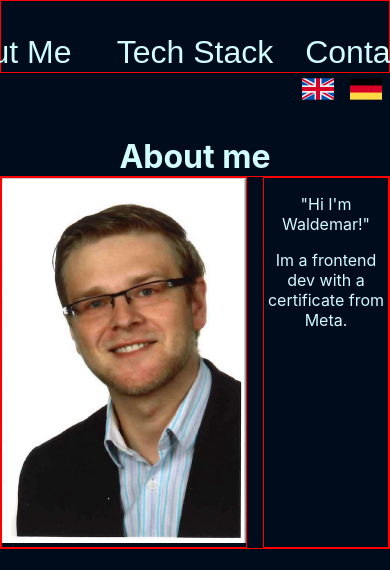
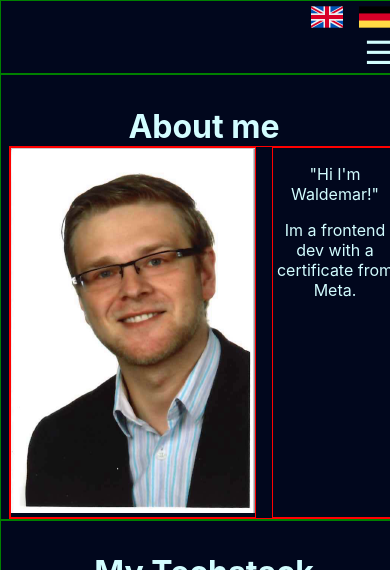
Before and after one commit to SenyorSchmidt/personalWebsite, a React (Create React App) app: page / in a window 390 px wide. Shown: the top 570 px of the page. Built offline with nearby package versions, Linux system fonts and the light colour scheme.

Commit message:
Added responsive design for smaller devices, incl. a burger menu for the navbar for xs, sm and md devices. Started with descriptions and symbols for techstack in english

```diff
--- a/src/App.css
+++ b/src/App.css
@@ -1,6 +1,4 @@
-*{
-  /*background-color: #0e1036;*/
-}
+
 
 h1{
   color:#d2fdff;
@@ -10,9 +8,10 @@ h1{
 }
 
 .mainContainer{
-  background-image: url("./pictures/background.jpg");
+ /* background-image: url("./pictures/background.jpg");
   background-size:cover ;
-  background-repeat: no-repeat;
+  background-repeat: no-repeat;*/
+  background-color: #01071d;
 }
 
 .navbar{
@@ -86,12 +85,48 @@ h1{
   cursor: pointer;
 }
 
+.burgermenu{
+  display: none;
+  font-size: 2rem;
+  background:none;
+  border: none;
+  color: white;
+  text-align: end;
+
+}
+
+.burgerbutton{
+  color:#d2fdff;
+  background-color: #01071d;
+  border: none;
+  font-size: 1em;
+  cursor:pointer;
+  text-align: end;
+}
+
+.burgerlist{
+  display: flex;
+  list-style: none;
+  color: #01071d;
+  font-size: 0.5em;
+  justify-content: end;
+  padding-right: 0.5em;
+}
+
+.burgerdiv{
+  position: fixed;
+  background-color: #d2fdff;
+  border-radius: 16px;
+  padding-right: 0.5em;
+  z-index: 1000;
+  box-shadow: -2px 0 5px #d2fdff;
+  right: 0em;
+}
 
 .aboutme{
   display: flex;
   justify-content: center;
   text-align: center;
-
   border: 1px solid red;
 }
 
@@ -135,6 +170,7 @@ h1{
   margin-right: auto;
   padding-left: 0.5rem;
   padding-right: 0.5rem;
+  border: 1px solid green;
 }
 
 /* 2xl */
@@ -163,12 +199,36 @@ h1{
   .container {
     max-width: 640px;
   }
+  .navbar{
+    display: none;
+  }
+  .burgermenu{
+    display:block;
+  }
+  .burgerlist{
+    display:none
+  }
+  .burgerlist.active{
+    display: flex;
+  }
 }
 
 /* sm */
 @media (max-width: 640px) {
   .container {
     max-width: 475px;
+  }
+  .navbar{
+    display: none;
+  }
+  .burgermenu{
+    display:block;
+  }
+  .burgerlist{
+    display:none
+  }
+  .burgerlist.active{
+    display: flex;
   }
 }
 
@@ -177,4 +237,16 @@ h1{
   .container {
     width: 100%;
   }
+  .navbar{
+    display: none;
+  }
+  .burgermenu{
+    display:block;
+  }
+  .burgerlist{
+    display:none
+  }
+  .burgerlist.active{
+    display: flex;
+  }
 }
--- a/src/components/aboutme.js
+++ b/src/components/aboutme.js
@@ -22,7 +22,7 @@ const AboutMe = () => {
     const { language } = useLanguage()
 
     return (
-        <>
+        <div className="container">
             <div className="aboutMeHeader">
                 {textAboutMe[language][0]}
             </div>
@@ -40,7 +40,7 @@ const AboutMe = () => {
                     </p>
                 </div>
             </div>
-        </>
+        </div>
     )
 }
 
--- a/src/components/navbar.js
+++ b/src/components/navbar.js
@@ -1,4 +1,4 @@
-import React from "react";
+import React, { useState } from "react";
 import unitedKingdom from "../symbols/unitedKingdom.png"
 import germany from "../symbols/germany.png"
 import { useLanguage } from "../context/languageProvider";
@@ -16,6 +16,12 @@ const buttonText = {
 const Navbar = () => {
     const { language, changeLanguage } = useLanguage()
 
+    const [isMenuOpen, setIsMenuOpen] = useState(false);
+
+    const toggleMenu = () => {
+        setIsMenuOpen(!isMenuOpen);
+    };
+
     const handleClick = (anchor) => (e) => {
         e.preventDefault()
         const id = `${anchor}-section`;
@@ -26,10 +32,12 @@ const Navbar = () => {
                 block: "start"
             });
         }
+        setIsMenuOpen()
     }
 
     return (
         <>
+            <div className="container">
                 <div className="navbar">
                     {buttonText[language].map((text, index) =>
                         <div className="navbarButton">
@@ -41,6 +49,20 @@ const Navbar = () => {
                     <img className="languageSelector" src={unitedKingdom} onClick={() => changeLanguage("en")}></img>
                     <img className="languageSelector" src={germany} onClick={() => changeLanguage("ger")}></img>
                 </div>
+                <div className="burgermenu">
+                    <button className="burgerbutton" aria-label="Toggle Navigation" onClick={toggleMenu}>
+                        ☰
+                    </button>
+                    <div className="burgerdiv">
+                        {buttonText[language].map((text, index) =>
+                            <ul className={`burgerlist ${isMenuOpen ? "active" : ""}`}>
+                                <li key={index} onClick={handleClick(text)} >{text}</li>
+                            </ul>
+                        )}
+                    </div>
+                </div>
+            </div>
+
         </>
     )
 }
--- a/src/components/techstack.js
+++ b/src/components/techstack.js
@@ -60,7 +60,7 @@ const Techstack = () => {
     const { language } = useLanguage()
 
     return (
-        <>
+        <div className="container">
         <div className="techsackheader"><h1>{header[language]}</h1></div>
         <div className="techstack">
             {techStack[language].map((text, index) =>
@@ -71,7 +71,7 @@ const Techstack = () => {
                 </div>
             )}
         </div>
-        </>
+        </div>
     )
 }
 
```
Lines whose indentation alone changed are shown as unchanged.
